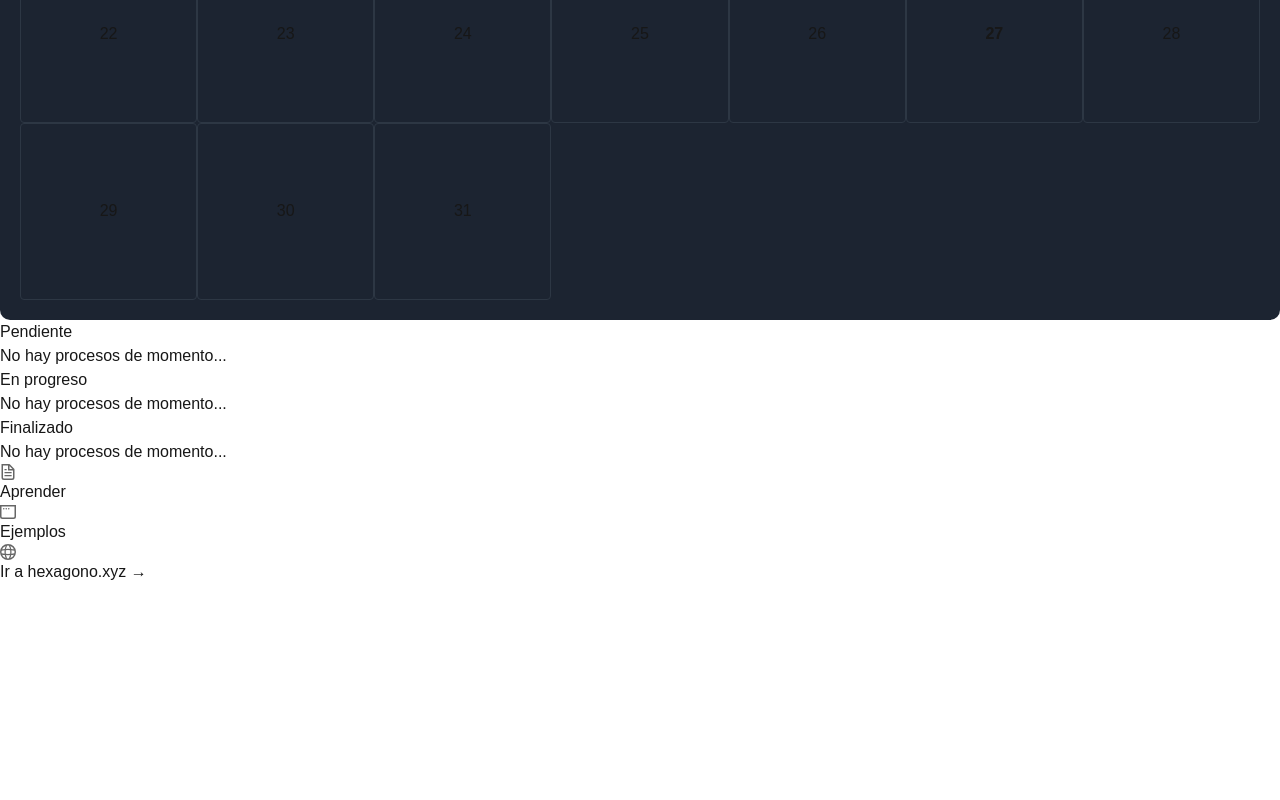
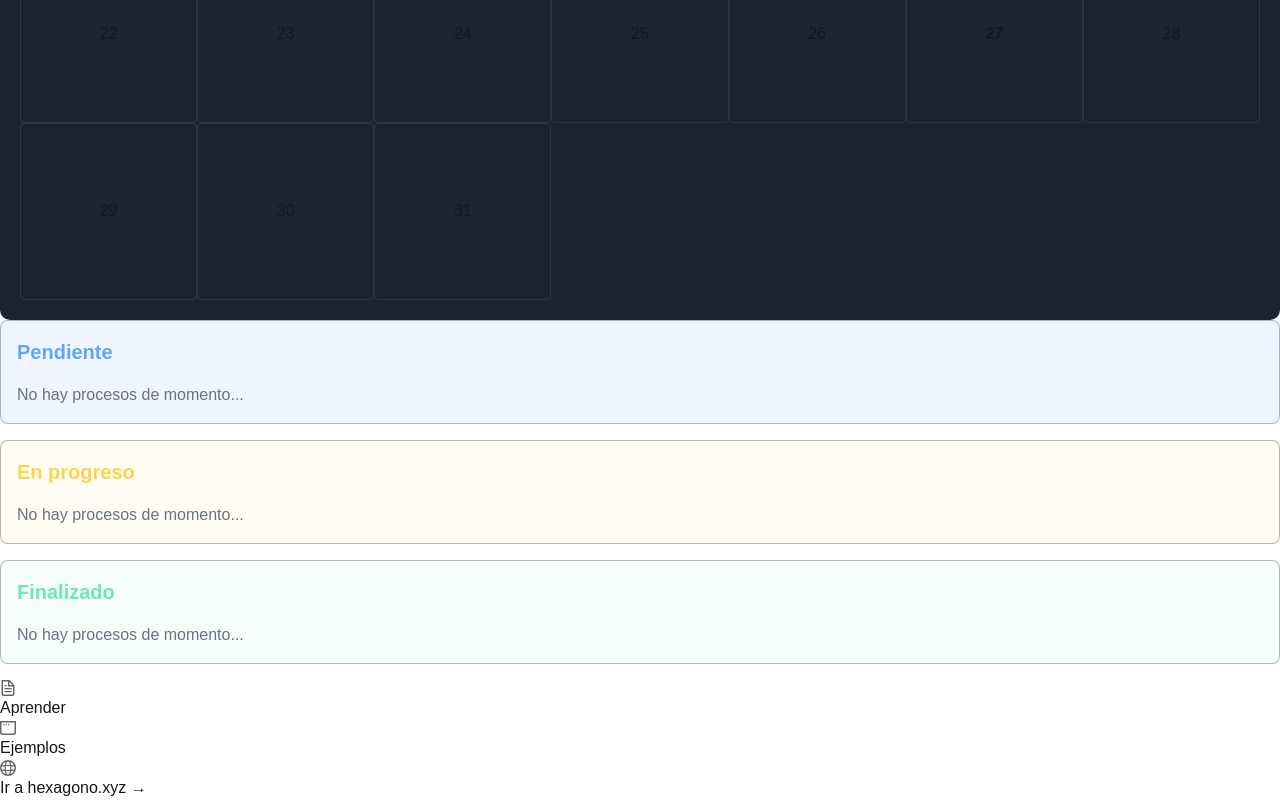
Before and after one commit to GRAMAPHENIA/Columne, a Next.js app: page / in a window 1280 px wide. Shown: the part 2145-2945 px from the top of the page. Before the commit the page ends 2729 px from the top, so only its background shows below. Built offline with nearby package versions, Linux system fonts and the light colour scheme.

Commit message:
Refactor de Board, refact de TaskColumn separando el css de las funciones.

```diff
--- a/src/components/Board.tsx
+++ b/src/components/Board.tsx
@@ -2,7 +2,7 @@
 
 import React from "react";
 import { useTaskManager } from "../hooks/useTaskManager";
-import { TaskColumn } from "./tasks/TaskColumn";
+import { TaskColumn } from "./tasks/task-column/TaskColumn";
 import { columns } from "@/data/columns";
 import { useTaskModal } from "@/hooks/useTaskModal";
 import { EditTaskModal } from "./tasks/EditTaskModal";
--- a/src/components/tasks/TaskCard.tsx
+++ b/src/components/tasks/TaskCard.tsx
@@ -1,5 +1,5 @@
 import React, { useState } from "react";
-import { Task } from "../types/task";
+import { Task } from "@/types/task";
 import TrashIcon from "@/components/icons/Trash";
 import Pencil from "@/components/icons/Pencil";
 import Image from "next/image";
--- /dev/null
+++ b/src/components/tasks/task-column/TaskColumn.css
@@ -0,0 +1,45 @@
+.task-column {
+  padding: 1rem;
+  border-radius: 0.5rem;
+  flex: 1;
+  min-width: 300px;
+  margin-bottom: 1rem;
+  border: 1px solid rgba(107, 114, 128, 0.5); /* border-gray-700/50 */
+}
+
+.task-column-title {
+  font-size: 1.25rem;
+  font-weight: bold;
+  margin-bottom: 1rem;
+}
+
+.task-list {
+  display: flex;
+  flex-direction: column;
+  gap: 1rem;
+}
+
+.no-tasks {
+  color: #6b7280; /* text-gray-500 */
+}
+
+/* Colores de fondo y texto según la columna */
+.task-column.pendiente {
+  background-color: rgba(96, 165, 250, 0.1); /* bg-blue-400/10 */
+  color: #60a5fa; /* text-blue-400 */
+}
+
+.task-column.en-progreso {
+  background-color: rgba(253, 230, 138, 0.1); /* bg-amber-200/10 */
+  color: #fcd34d; /* text-amber-300 */
+}
+
+.task-column.finalizado {
+  background-color: rgba(167, 243, 208, 0.1); /* bg-emerald-200/10 */
+  color: #6ee7b7; /* text-emerald-300 */
+}
+
+.task-column.default {
+  background-color: #111827; /* bg-gray-900 */
+  color: #ffffff; /* text-white */
+}
--- a/src/components/tasks/TaskColumn.tsx
+++ b/src/components/tasks/task-column/TaskColumn.tsx
@@ -1,13 +1,7 @@
-import React from "react";
+import React, { useCallback } from "react";
 import { Task } from "@/types/task";
-import { TaskCard } from "./TaskCard";
-
-// Colores para cada columna
-const columnColors: { [key: string]: { bg: string; text: string } } = {
-  "Pendiente": { bg: "bg-blue-400/10", text: "text-blue-400" },
-  "En progreso": { bg: "bg-amber-200/10", text: "text-amber-300" },
-  "Finalizado": { bg: "bg-emerald-200/10", text: "text-emerald-300" },
-};
+import { TaskCard } from "../TaskCard";
+import "./TaskColumn.css";
 
 interface TaskColumnProps {
   column: string;
@@ -25,38 +19,41 @@ export const TaskColumn: React.FC<TaskColumnProps> = ({
   onEditTask,
 }) => {
   // Manejar arrastre sobre la columna
-  const handleDragOver = (event: React.DragEvent<HTMLDivElement>) => {
+  const handleDragOver = useCallback((event: React.DragEvent<HTMLDivElement>) => {
     event.preventDefault();
-  };
+  }, []);
 
   // Manejar el soltar de una tarea en la columna
-  const handleDrop = (event: React.DragEvent<HTMLDivElement>) => {
+  const handleDrop = useCallback((event: React.DragEvent<HTMLDivElement>) => {
     event.preventDefault();
     const taskId = event.dataTransfer.getData("text");
-    onTaskDrop(taskId);
+    if (taskId) {
+      onTaskDrop(taskId);
+    } else {
+      console.error("Invalid taskId");
+    }
+  }, [onTaskDrop]);
 
-  };
+  const validColumns = ["Pendiente", "En progreso", "Finalizado"];
 
-
-  // Colores de fondo y texto según la columna
-  const { bg, text } = columnColors[column] || {
-    bg: "bg-gray-900",
-    text: "text-white",
-  };
+  if (!validColumns.includes(column)) {
+    console.error(`Invalid column: ${column}`);
+    return null;
+  }
 
   return (
     <div
-      className={`${bg} p-4 rounded-lg flex-1 min-w-[300px] space-y-4 border border-gray-700/50`}
+      className={`task-column ${column.toLowerCase().replace(" ", "-")}`}
       onDragOver={handleDragOver}
       onDrop={handleDrop}
       aria-labelledby={`${column}-column`}
     >
-      <h2 id={`${column}-column`} className={`text-xl font-bold mb-4 ${text}`}>
+      <h2 id={`${column}-column`} className="task-column-title">
         {column}
       </h2>
       <div className="task-list">
         {tasks.length === 0 ? (
-          <p className="text-gray-500">No hay procesos de momento...</p>
+          <p className="no-tasks">No hay procesos de momento...</p>
         ) : (
           tasks.map((task) => (
             <TaskCard
```
Also changed, not shown: src/components/tasks/AddTaskForm.tsx (deleted, +0 -226 lines).
